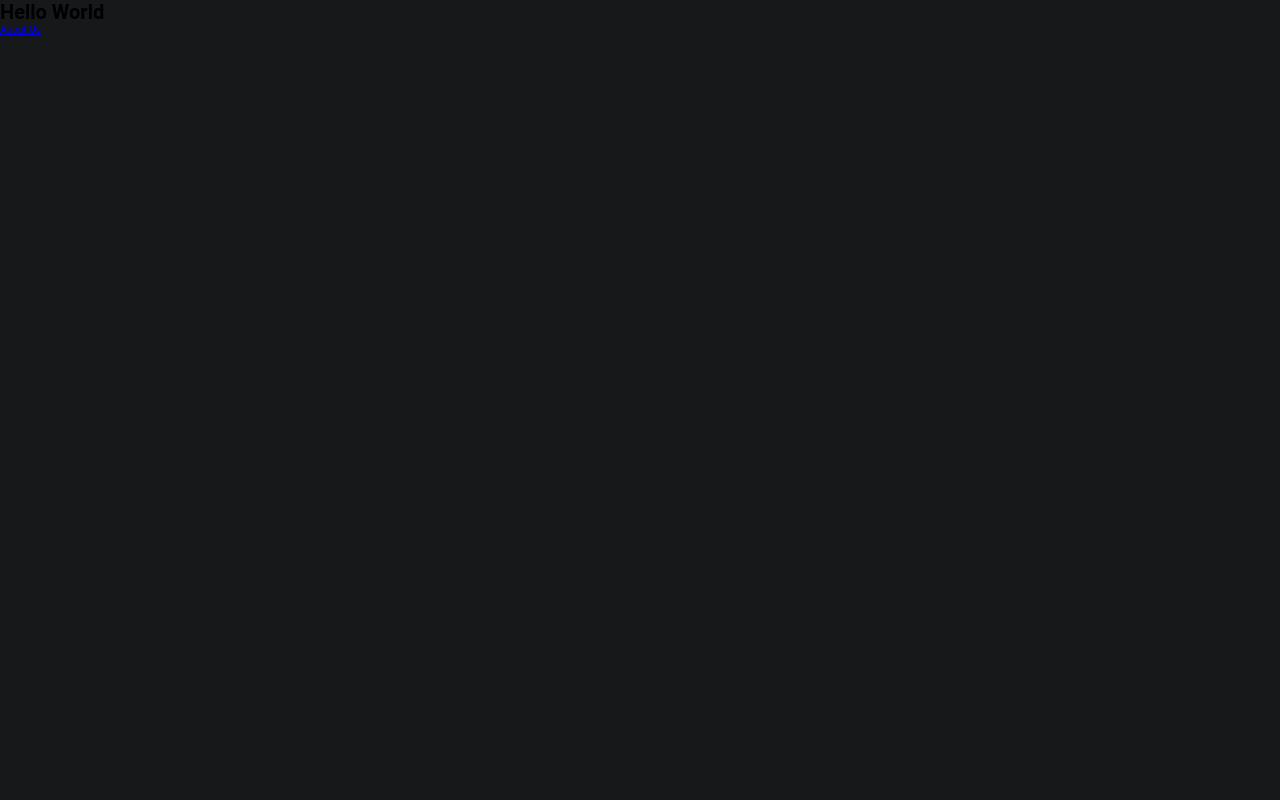
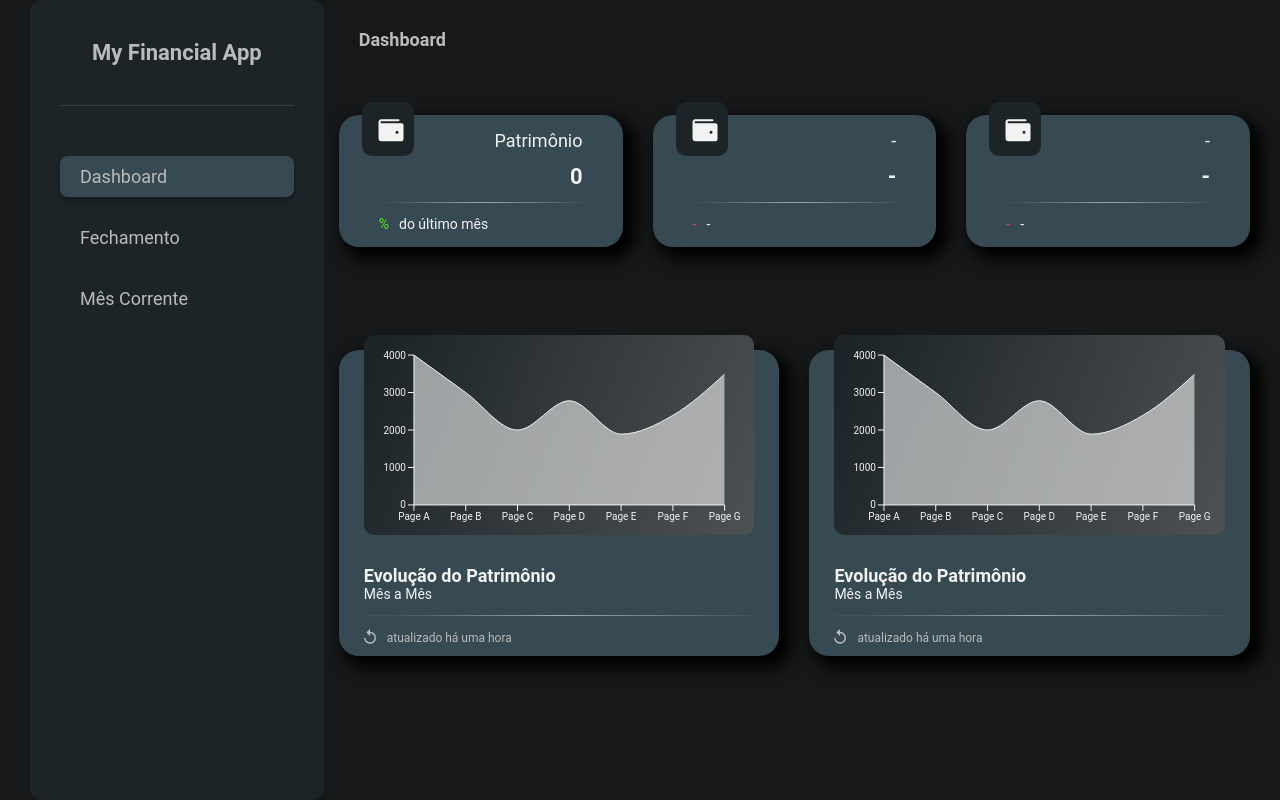
Before and after one commit to rafaelxim/fin-app-client, a React (Create React App) app: page / in a window 1280 px wide. Built offline with nearby package versions, Linux system fonts and the light colour scheme; no server answers.

Commit message:
total patrimony implementation

```diff
--- a/package.json
+++ b/package.json
@@ -12,6 +12,7 @@
     "@types/react": "^18.0.21",
     "@types/react-dom": "^18.0.6",
     "graphql": "^16.6.0",
+    "moment": "^2.29.4",
     "react": "^18.2.0",
     "react-dom": "^18.2.0",
     "react-router-dom": "6.4.1",
--- a/src/components/CardWrapper/styles.ts
+++ b/src/components/CardWrapper/styles.ts
@@ -10,5 +10,6 @@ export const Wrapper = styled.div<WrapperProps>`
     border-radius: 2rem;
     color: ${theme.colors.grey100};
     margin-top: ${topMargin ? '2rem' : '0'};
+    box-shadow: 8px 8px 16px 4px #000000;
   `}
 `;
--- a/src/components/SummaryCard/index.tsx
+++ b/src/components/SummaryCard/index.tsx
@@ -7,7 +7,7 @@ type SummaryCardProps = {
   icon: React.ReactNode;
   negativeVariation?: boolean;
   title: string;
-  mainValue: string;
+  mainValue: string | 0;
   variation: string;
   elapsedTime: string;
 };
--- a/src/index.tsx
+++ b/src/index.tsx
@@ -1,26 +1,16 @@
 import React from 'react';
 import ReactDOM from 'react-dom/client';
-import {
-  createBrowserRouter,
-  RouterProvider,
-  // Route,
-  Link,
-} from 'react-router-dom';
+import { createBrowserRouter, RouterProvider } from 'react-router-dom';
 import { ApolloClient, InMemoryCache, ApolloProvider } from '@apollo/client';
 import { ThemeProvider } from 'styled-components';
-// import App from './App';
 import theme from './styles/theme';
 import GlobalStyles from './styles/global';
+import Dashboard from './pages/Dashboard';
 
 const router = createBrowserRouter([
   {
     path: '/',
-    element: (
-      <div>
-        <h1>Hello World</h1>
-        <Link to="about">About Us</Link>
-      </div>
-    ),
+    element: <Dashboard />,
   },
   {
     path: 'about',
--- /dev/null
+++ b/src/pages/Dashboard/index.tsx
@@ -0,0 +1,120 @@
+import React, { useEffect, useState } from 'react';
+import moment from 'moment';
+import * as S from './styles';
+import Menu from '../../components/Menu';
+import SummaryCard from '../../components/SummaryCard';
+import Wallet from '../../assets/Icons/Wallet';
+import GraphicCard from '../../components/GraphicCard';
+import { useLazyQuery } from '@apollo/client';
+import { EntryEntity, GetEntriesByMonthResponse } from '../../types/dbTypes';
+import { QUERY_GET_ALL_ENTRIES } from './queries';
+import { toReal } from '../../utils/formaters/helpers';
+
+const Dashboard = () => {
+  const [monthBalances, setMonthBalances] = useState<EntryEntity[]>();
+  const [lazy] = useLazyQuery<GetEntriesByMonthResponse>(QUERY_GET_ALL_ENTRIES);
+
+  useEffect(() => {
+    executeQuery();
+  }, []);
+
+  const executeQuery = () => {
+    void (async () => {
+      const res = await lazy();
+      setMonthBalances(res.data?.entries.data);
+    })();
+  };
+
+  const filterByMonthSubstraction = (toSubtract: number = 0) => {
+    return monthBalances?.filter((entry) => {
+      return (
+        entry.attributes.period ===
+        moment().subtract(toSubtract, 'months').format('YYYY-MM-01')
+      );
+    });
+  };
+
+  const getTotalPatrimony = () => {
+    if (monthBalances?.length) {
+      let currentEntries = filterByMonthSubstraction(0);
+      let pastEntries = filterByMonthSubstraction(1);
+      if (currentEntries?.length === 0) {
+        currentEntries = filterByMonthSubstraction(1);
+        pastEntries = filterByMonthSubstraction(2);
+      }
+
+      const currentPatrimonyValue = currentEntries!.reduce((prev, curr) => {
+        return prev + curr.attributes.value;
+      }, 0);
+
+      const pastPatrimonyValue = pastEntries!.reduce((prev, curr) => {
+        return prev + curr.attributes.value;
+      }, 0);
+
+      const variation = (currentPatrimonyValue / pastPatrimonyValue - 1) * 100;
+
+      const formattedVariation = variation.toFixed(2);
+
+      return {
+        currentPatrimonyValue,
+        variation,
+        formattedVariation,
+      };
+    } else {
+      return {
+        currentPatrimonyValue: 0,
+        variation: 0,
+        formattedVariation: ' ',
+      };
+    }
+  };
+
+  const { variation, currentPatrimonyValue, formattedVariation } =
+    getTotalPatrimony();
+
+  return (
+    <S.Wrapper>
+      <S.Grid>
+        <S.HeaderContainer>
+          <S.PageTitle>Dashboard</S.PageTitle>
+        </S.HeaderContainer>
+        <S.MenuContainer>
+          <Menu />
+        </S.MenuContainer>
+        <S.SummaryCardsContainer>
+          <SummaryCard
+            title="Patrimônio"
+            elapsedTime="do último mês"
+            mainValue={toReal(currentPatrimonyValue)}
+            variation={formattedVariation + '%'}
+            negativeVariation={variation < 0}
+            icon={<Wallet color="grey100" />}
+          />
+          <SummaryCard
+            title="-"
+            elapsedTime="-"
+            mainValue="-"
+            variation="-"
+            negativeVariation
+            icon={<Wallet color="grey100" />}
+          />
+          <SummaryCard
+            title="-"
+            elapsedTime="-"
+            mainValue="-"
+            variation="-"
+            negativeVariation
+            icon={<Wallet color="grey100" />}
+          />
+        </S.SummaryCardsContainer>
+
+        <S.GraphicCardContainer>
+          <GraphicCard />
+          <GraphicCard />
+        </S.GraphicCardContainer>
+      </S.Grid>
+    </S.Wrapper>
+  );
+};
+
+export default Dashboard;
--- /dev/null
+++ b/src/pages/Dashboard/queries.ts
@@ -0,0 +1,58 @@
+import { gql } from '@apollo/client';
+
+export const QUERY_GET_ENTRIES_BY_MONTH = gql`
+  query GET_ENTRIES_BY_MONTH($period: Date!) {
+    entries(
+      filters: { period: { eq: $period } }
+      pagination: { limit: 999999 }
+    ) {
+      data {
+        attributes {
+          period
+          value
+          investment {
+            data {
+              attributes {
+                name
+                category {
+                  data {
+                    attributes {
+                      name
+                    }
+                  }
+                }
+              }
+            }
+          }
+        }
+      }
+    }
+  }
+`;
+
+export const QUERY_GET_ALL_ENTRIES = gql`
+  query GET_ALL_ENTRIES {
+    entries(pagination: { limit: 999999 }) {
+      data {
+        attributes {
+          period
+          value
+          investment {
+            data {
+              attributes {
+                name
+                category {
+                  data {
+                    attributes {
+                      name
+                    }
+                  }
+                }
+              }
+            }
+          }
+        }
+      }
+    }
+  }
+`;
--- /dev/null
+++ b/src/pages/Dashboard/styles.ts
@@ -0,0 +1,57 @@
+import styled, { css } from 'styled-components';
+
+export const Wrapper = styled.div`
+  /* min-height: 100vh; */
+  padding: 0 3rem;
+`;
+
+export const Grid = styled.div`
+  display: grid;
+  min-height: 100vh;
+  grid-template-columns: repeat(12, 1fr);
+  grid-template-rows: 5rem 25rem;
+  grid-gap: 1.5rem;
+  align-items: start;
+`;
+
+export const MenuContainer = styled.div`
+  grid-column: 1 / span 3;
+  grid-row: 1 / 4;
+  align-self: stretch;
+`;
+
+export const SummaryCardsContainer = styled.div`
+  grid-column: 4 / -1;
+  display: flex;
+  gap: 3rem;
+  margin-top: 5rem;
+
+  > div {
+    flex: 1;
+  }
+`;
+
+export const GraphicCardContainer = styled.div`
+  grid-row: 3 / 4;
+  grid-column: 4 / -1;
+  gap: 3rem;
+  display: flex;
+  > div {
+    flex: 1;
+  }
+`;
+
+export const HeaderContainer = styled.div`
+  grid-row: 1 / 2;
+  grid-column: 4 / -1;
+  align-self: end;
+  padding-left: 2rem;
+`;
+
+export const PageTitle = styled.div`
+  ${({ theme }) => css`
+    color: ${theme.colors.grey400};
+    font-weight: bold;
+    font-size: 1.8rem;
+  `}
+`;
--- /dev/null
+++ b/src/types/dbTypes.ts
@@ -0,0 +1,48 @@
+export type Entry = {
+  period: string;
+  value: number;
+  investment: InvestmentEntityResponse;
+};
+
+export type EntryEntity = {
+  attributes: Entry;
+};
+
+export type EntryEntityResponse = {
+  data: EntryEntity;
+};
+
+type EntryEntityResponseCollection = {
+  data: EntryEntity[];
+};
+
+type InvestmentEntityResponse = {
+  data: InvestmentEntity;
+};
+
+type InvestmentEntity = {
+  id: number;
+  attributes: Investment;
+};
+
+type Investment = {
+  name: string;
+  category: CategoryEntityResponse;
+};
+
+type CategoryEntityResponse = {
+  data: CategoryEntity;
+};
+
+type CategoryEntity = {
+  id: number;
+  attributes: Category;
+};
+
+type Category = {
+  name: string;
+};
+
+export type GetEntriesByMonthResponse = {
+  entries: EntryEntityResponseCollection;
+};
--- /dev/null
+++ b/src/utils/formaters/helpers.ts
@@ -0,0 +1,10 @@
+export const toReal = (val: number) => {
+  if (val) {
+    const with2Decimals = val.toString().match(/^-?\d+(?:\.\d{0,2})?/)![0];
+    return parseFloat(with2Decimals).toLocaleString('pt-br', {
+      style: 'currency',
+      currency: 'BRL',
+    });
+  }
+  return 0;
+};
```
Also changed, not shown: src/pages/Dashboard/stories.tsx (added, +10 -0 lines), .eslintrc.js, 1 other file (tests, documents, lock files or other folders).
